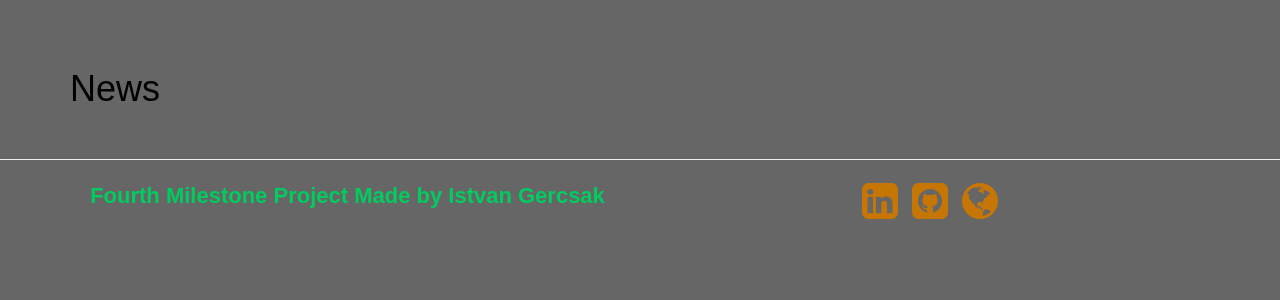
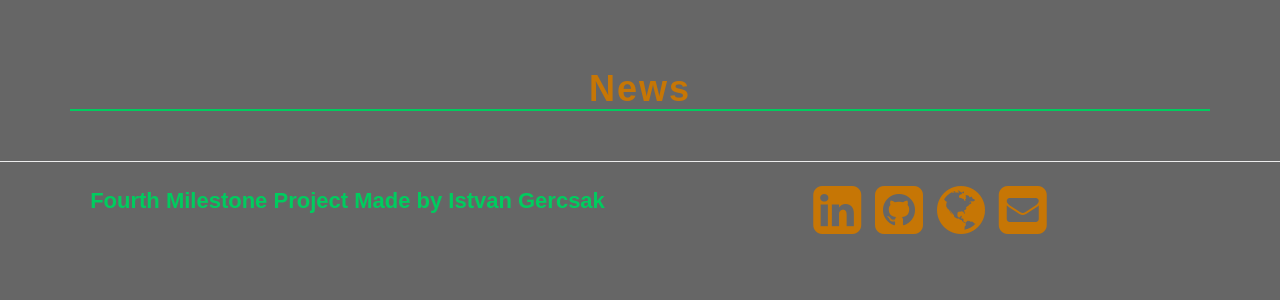
Before and after one commit to IstvanGercsak/Fourth_Milestone_Project, a Django app: page /feed/ in a window 1280 px wide. Shown: the part 51-351 px from the top of the page. Run offline with Django 3.2, Linux system fonts and the light colour scheme; the visitor is signed in with stand-in values (Sample User, id 1); data that the repository does not hold is empty; some libraries are stand-ins or nearby versions.

Commit message:
Additional styling

```diff
--- a/blog/templates/blog.html
+++ b/blog/templates/blog.html
@@ -12,8 +12,9 @@
         <div class="container">
             <div class="row">
                 <div class="col-sm-12">
-                    <a href="{% url "articles:detail" slug=blog_element.slug %}"><p
-                            class="article-title">{{ blog_element.title }}</p></a>
+                    <a href="{% url "articles:detail" slug=blog_element.slug %}">
+                        <p class="article-title">{{ blog_element.title }}</p>
+                    </a>
                     <p class="article-created">Created at: {{ blog_element.created_at }}</p>
                     <p class="article-description">{{ blog_element.snippet }}</p>
                 </div>
--- a/cart/templates/cart.html
+++ b/cart/templates/cart.html
@@ -23,7 +23,7 @@
                          style="background-image: url('{{ MEDIA_URL }}{{ item.product.images }}')"></div>
                     <div class="caption">
                         <a href="{% url "view_product_detail" slug=item.product.slug %}">
-                            <h3 class="text-center">{{ item.product.name }}</h3>
+                            <p class="text-center product-title">{{ item.product.name }}</p>
                         </a>
                         <p class="product-description text-justify">{{ item.product.snippet }}</p>
                         <p class="text-center">{{ item.product.price }} {{ item.product.currency }}</p>
--- a/checkout/templates/checkout.html
+++ b/checkout/templates/checkout.html
@@ -27,7 +27,7 @@
                          style="background-image: url('{{ MEDIA_URL }}{{ item.product.images }}')"></div>
                     <div class="caption">
                         <a href="{% url "view_product_detail" slug=item.product.slug %}">
-                            <h3>{{ item.product.name }}</h3>
+                            <p class="text-center product-title">{{ item.product.name }}</p>
                         </a>
                         <p class="product-description">{{ item.product.snippet }}</p>
                         <p>{{ item.product.quantity }}</p>
--- a/feed/templates/feed.html
+++ b/feed/templates/feed.html
@@ -4,7 +4,7 @@
 
 {% block content %}
 
-    <h1>News</h1>
+    <h1 class="feed-header">News</h1>
 
     <!-- Feed content -->
 
--- a/static/css/custom.css
+++ b/static/css/custom.css
@@ -30,6 +30,8 @@ footer {
 footer p {
     color: #00cc5f;
     font-size: 22px;
+    margin: auto auto;
+    padding-top: 3px;
 }
 
 
@@ -87,6 +89,15 @@ footer p {
     background-color: #00cc5f;
 }
 
+/* Feed */
+
+.feed-header {
+    color: #c67605;
+    text-align: center;
+    font-weight: bold;
+    letter-spacing: 2px;
+    border-bottom: #00cc5f solid 2px;
+}
 
 /* Content/Template */
 
@@ -94,7 +105,7 @@ a:hover, a:visited, a:active, a:link {
     text-decoration: none;
 }
 
-a, h2, h3, a > h3 {
+a, h2 {
     color: #c67605;
     transition: all 0.5s ease-in-out;
     font-weight: bold;
@@ -214,9 +225,15 @@ a:link, a:visited, a:active {
 
 
 .article-title {
-    color: #c67605;
     font-size: 36px;
     margin-top: 30px;
+    border-bottom: #666666 solid 3px;
+    transition: all 0.5s ease-in-out;
+}
+
+.article-title:hover {
+    border-bottom: #c67605 solid 3px;
+    transition: all 0.5s ease-in-out;
 }
 
 .article-created {
@@ -277,3 +294,10 @@ a:link, a:visited, a:active {
         font-size: 11px;
     }
 }
+
+@media only screen and (max-width: 769px) {
+    .amend-button {
+        background: #666666;
+        text-align: center;
+    }
+}
--- a/templates/base.html
+++ b/templates/base.html
@@ -102,17 +102,22 @@
                 <ul class="list-inline text-center">
                     <li class="list-inline-item">
                         <a href="https://www.linkedin.com/in/istvangercsak/" target="_blank">
-                            <i class="fa fa-linkedin-square fa-3x"></i>
+                            <i class="fa fa-linkedin-square fa-4x"></i>
                         </a>
                     </li>
                     <li class="list-inline-item">
                         <a href="https://github.com/IstvanGercsak" target="_blank">
-                            <i class="fa fa-github-square fa-3x"></i>
+                            <i class="fa fa-github-square fa-4x"></i>
                         </a>
                     </li>
                     <li class="list-inline-item">
                         <a href="https://www.ige-it.com/" target="_blank">
-                            <i class="fa fa-globe fa-3x"></i>
+                            <i class="fa fa-globe fa-4x"></i>
+                        </a>
+                    </li>
+                    <li class="list-inline-item">
+                        <a href="mailto:istvan.gercsak@gmail.com?subject=Interest">
+                            <i class="fa fa-envelope-square fa-4x"></i>
                         </a>
                     </li>
                 </ul>
```
